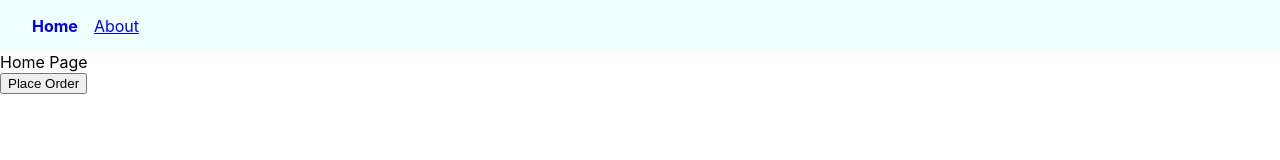
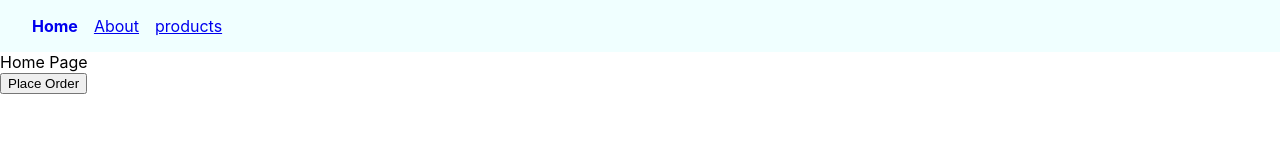
Before and after one commit to Ubayed-Bin-Sufian/Vizuara-Summer-of-Code-2024, a React (Create React App) app in the folder react-router-demo/: page / in a window 1280 px wide. Shown: the top 160 px of the page. Built offline with nearby package versions, Linux system fonts and the light colour scheme.

Commit message:
products links added to navbar

```diff
--- a/react-router-demo/src/components/Navbar.js
+++ b/react-router-demo/src/components/Navbar.js
@@ -17,6 +17,9 @@ export const Navbar = () => {
             <NavLink style={navLinkStyles} to='/about'>
                 About
             </NavLink>
+            <NavLink style={navLinkStyles} to='/products'>
+                products
+            </NavLink>
         </nav>
     )
 }
```
